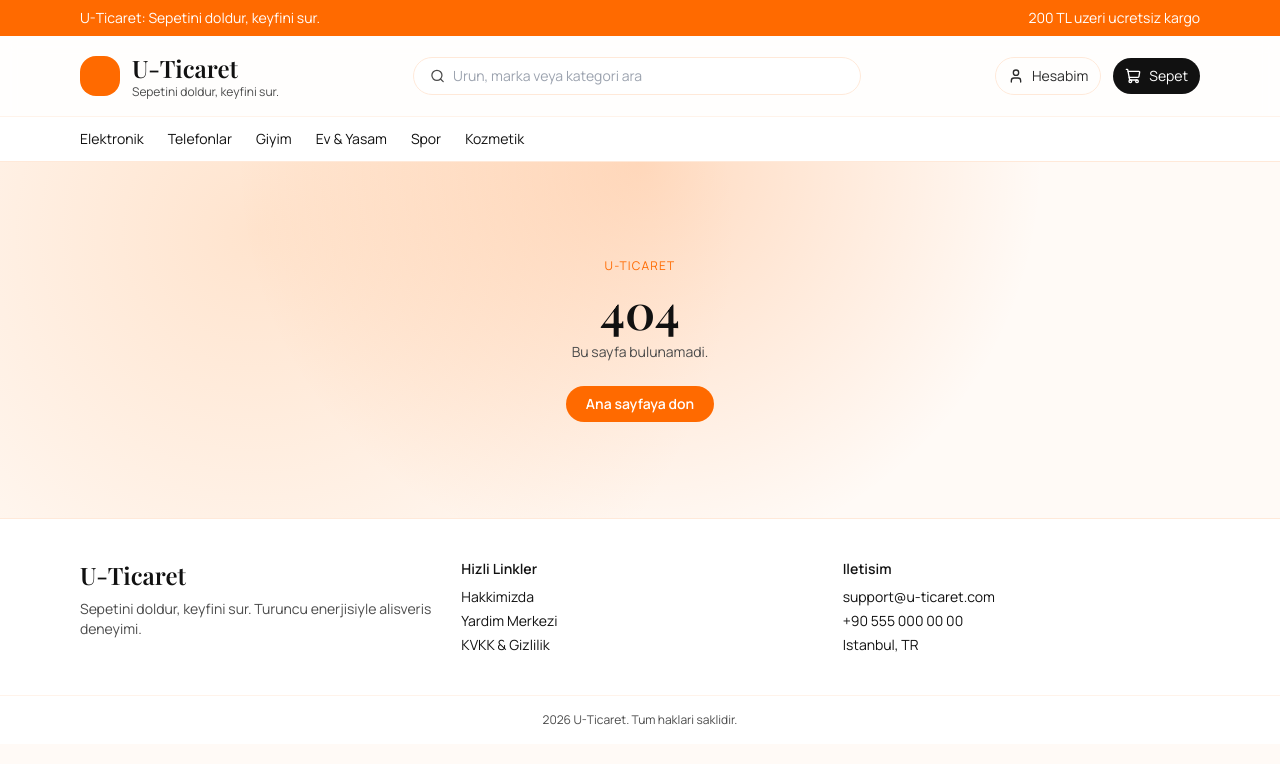
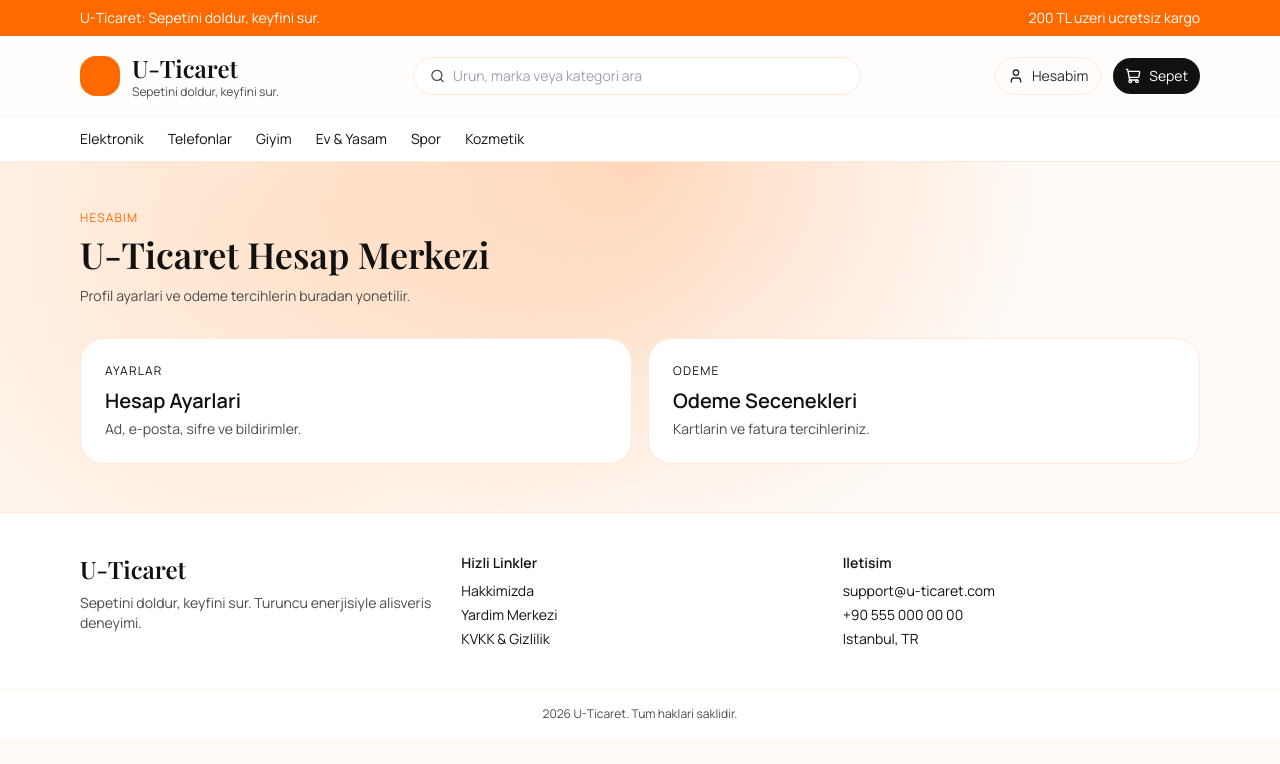
Before and after one commit to ugurluutku2004-eng/Web_E_Ticaret, a React app in the folder frontend/: page /account in a window 1280 px wide. Shown: the top 764 px of the page. Built offline with nearby package versions, Linux system fonts and the light colour scheme; the HTML template or start-up script is replaced by a standard one.

Commit message:
feat: add category and account pages

```diff
--- a/frontend/src/App.jsx
+++ b/frontend/src/App.jsx
@@ -14,6 +14,10 @@ import ProfilePage from './pages/ProfilePage';
 import OrdersPage from './pages/OrdersPage';
 import OrderDetailPage from './pages/OrderDetailPage';
 import NotFoundPage from './pages/NotFoundPage';
+import CategoryPage from './pages/categories/CategoryPage';
+import AccountPage from './pages/account/AccountPage';
+import AccountSettingsPage from './pages/account/AccountSettingsPage';
+import AccountPaymentsPage from './pages/account/AccountPaymentsPage';
 
 import AdminDashboard from './pages/admin/AdminDashboard';
 import AdminProducts from './pages/admin/AdminProducts';
@@ -27,8 +31,12 @@ export default function App() {
         <Route path="/" element={<HomePage />} />
         <Route path="/products" element={<ProductsPage />} />
         <Route path="/products/:id" element={<ProductDetailPage />} />
+        <Route path="/category/:slug" element={<CategoryPage />} />
         <Route path="/login" element={<LoginPage />} />
         <Route path="/register" element={<RegisterPage />} />
+        <Route path="/account" element={<AccountPage />} />
+        <Route path="/account/settings" element={<AccountSettingsPage />} />
+        <Route path="/account/payments" element={<AccountPaymentsPage />} />
 
         <Route element={<PrivateRoute />}>
           <Route path="/cart" element={<CartPage />} />
--- a/frontend/src/components/layout/Navbar.jsx
+++ b/frontend/src/components/layout/Navbar.jsx
@@ -31,7 +31,7 @@ export default function Navbar() {
 
         <div className="flex items-center gap-3">
           <Link
-            to="/login"
+            to="/account"
             className="flex items-center gap-2 rounded-full border border-sand-200 px-3 py-2 text-sm text-ink-700"
           >
             <User className="h-4 w-4" />
@@ -52,7 +52,7 @@ export default function Navbar() {
           {categories.map((item) => (
             <Link
               key={item}
-              to={`/products?category=${slugify(item)}`}
+              to={`/category/${slugify(item)}`}
               className="whitespace-nowrap hover:text-brand-500"
             >
               {item}
--- a/frontend/src/pages/HomePage.jsx
+++ b/frontend/src/pages/HomePage.jsx
@@ -40,7 +40,7 @@ export default function HomePage() {
           </p>
           <div className="flex flex-wrap gap-3">
             <Button to="/products">Alisverise basla</Button>
-            <Button to="/products" variant="ghost">Kampanyalari gor</Button>
+            <Button to="/category/elektronik" variant="ghost">Kampanyalari gor</Button>
           </div>
         </div>
         <div className="relative overflow-hidden rounded-3xl bg-gradient-to-br from-brand-200 via-brand-100 to-sand-50 p-6">
@@ -65,7 +65,7 @@ export default function HomePage() {
           {categories.map((cat) => (
             <Link
               key={cat.title}
-              to={`/products?category=${slugify(cat.title)}`}
+              to={`/category/${slugify(cat.title)}`}
               className="rounded-3xl border border-sand-200 bg-white p-6 transition hover:-translate-y-1 hover:shadow-card"
             >
               <p className="text-xs uppercase tracking-widest text-ink-400">U-Ticaret</p>
--- /dev/null
+++ b/frontend/src/pages/account/AccountPage.jsx
@@ -0,0 +1,31 @@
+import { Link } from 'react-router-dom';
+
+export default function AccountPage() {
+  return (
+    <div className="mx-auto max-w-6xl px-4 py-12">
+      <p className="text-xs uppercase tracking-widest text-brand-500">Hesabim</p>
+      <h1 className="mt-2 font-display text-4xl text-ink-900">U-Ticaret Hesap Merkezi</h1>
+      <p className="mt-3 text-sm text-ink-500">Profil ayarlari ve odeme tercihlerin buradan yonetilir.</p>
+
+      <div className="mt-8 grid gap-4 md:grid-cols-2">
+        <Link
+          to="/account/settings"
+          className="rounded-3xl border border-sand-200 bg-white p-6 transition hover:-translate-y-1 hover:shadow-card"
+        >
+          <p className="text-xs uppercase tracking-widest text-ink-400">Ayarlar</p>
+          <h3 className="mt-2 text-xl font-semibold text-ink-900">Hesap Ayarlari</h3>
+          <p className="mt-1 text-sm text-ink-500">Ad, e-posta, sifre ve bildirimler.</p>
+        </Link>
+
+        <Link
+          to="/account/payments"
+          className="rounded-3xl border border-sand-200 bg-white p-6 transition hover:-translate-y-1 hover:shadow-card"
+        >
+          <p className="text-xs uppercase tracking-widest text-ink-400">Odeme</p>
+          <h3 className="mt-2 text-xl font-semibold text-ink-900">Odeme Secenekleri</h3>
+          <p className="mt-1 text-sm text-ink-500">Kartlarin ve fatura tercihleriniz.</p>
+        </Link>
+      </div>
+    </div>
+  );
+}
--- /dev/null
+++ b/frontend/src/pages/account/AccountPaymentsPage.jsx
@@ -0,0 +1,9 @@
+export default function AccountPaymentsPage() {
+  return (
+    <div className="mx-auto max-w-6xl px-4 py-12">
+      <p className="text-xs uppercase tracking-widest text-brand-500">Odeme</p>
+      <h1 className="mt-2 font-display text-4xl text-ink-900">Odeme Secenekleri</h1>
+      <p className="mt-3 text-sm text-ink-500">Kart ve fatura tercihi yakinda.</p>
+    </div>
+  );
+}
--- /dev/null
+++ b/frontend/src/pages/account/AccountSettingsPage.jsx
@@ -0,0 +1,9 @@
+export default function AccountSettingsPage() {
+  return (
+    <div className="mx-auto max-w-6xl px-4 py-12">
+      <p className="text-xs uppercase tracking-widest text-brand-500">Hesap Ayarlari</p>
+      <h1 className="mt-2 font-display text-4xl text-ink-900">Profil Ayarlari</h1>
+      <p className="mt-3 text-sm text-ink-500">Kullanici bilgilerini guncelleme alani yakinda.</p>
+    </div>
+  );
+}
--- /dev/null
+++ b/frontend/src/pages/categories/CategoryPage.jsx
@@ -0,0 +1,13 @@
+import { useParams } from 'react-router-dom';
+
+export default function CategoryPage() {
+  const { slug } = useParams();
+
+  return (
+    <div className="mx-auto max-w-6xl px-4 py-12">
+      <p className="text-xs uppercase tracking-widest text-brand-500">Kategori</p>
+      <h1 className="mt-2 font-display text-4xl text-ink-900">{slug?.replace(/-/g, ' ')}</h1>
+      <p className="mt-3 text-sm text-ink-500">Bu kategoriye ait urunler yakinda.</p>
+    </div>
+  );
+}
```
